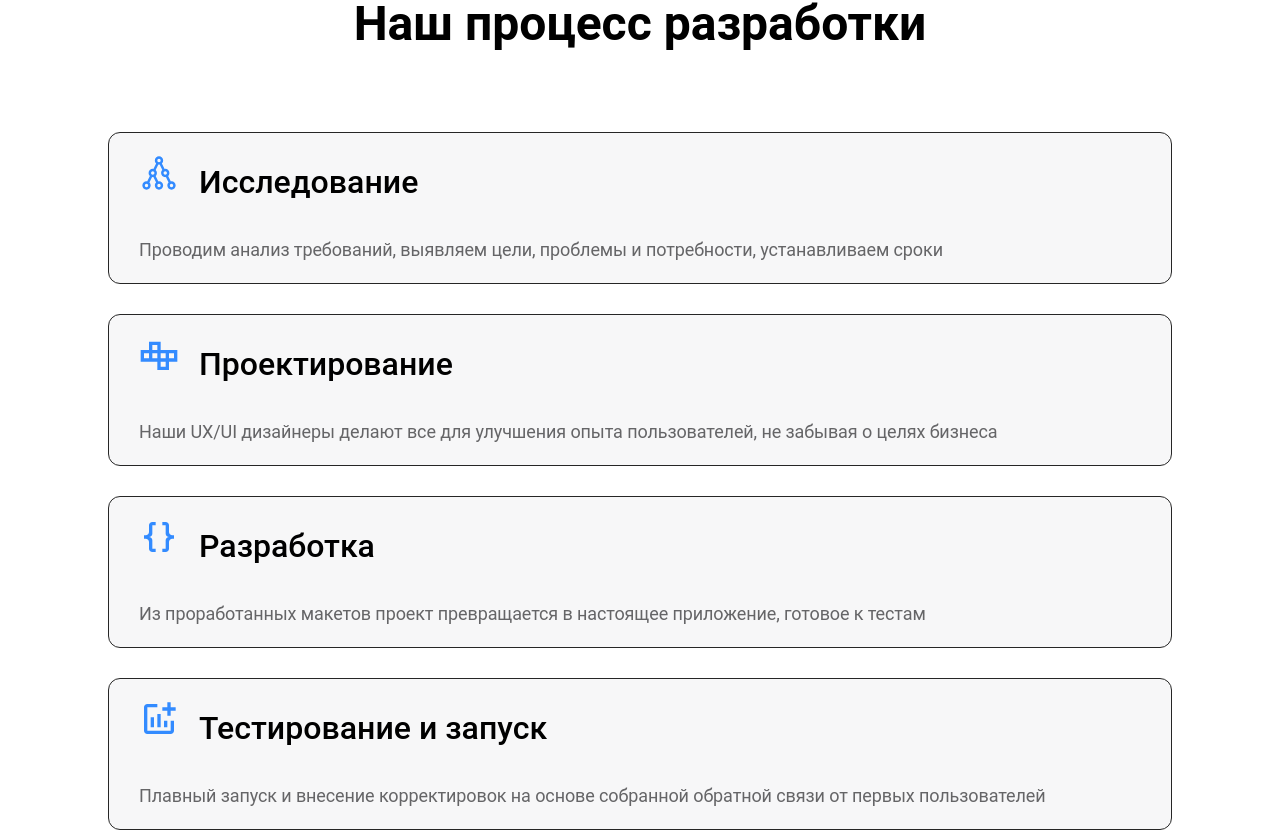
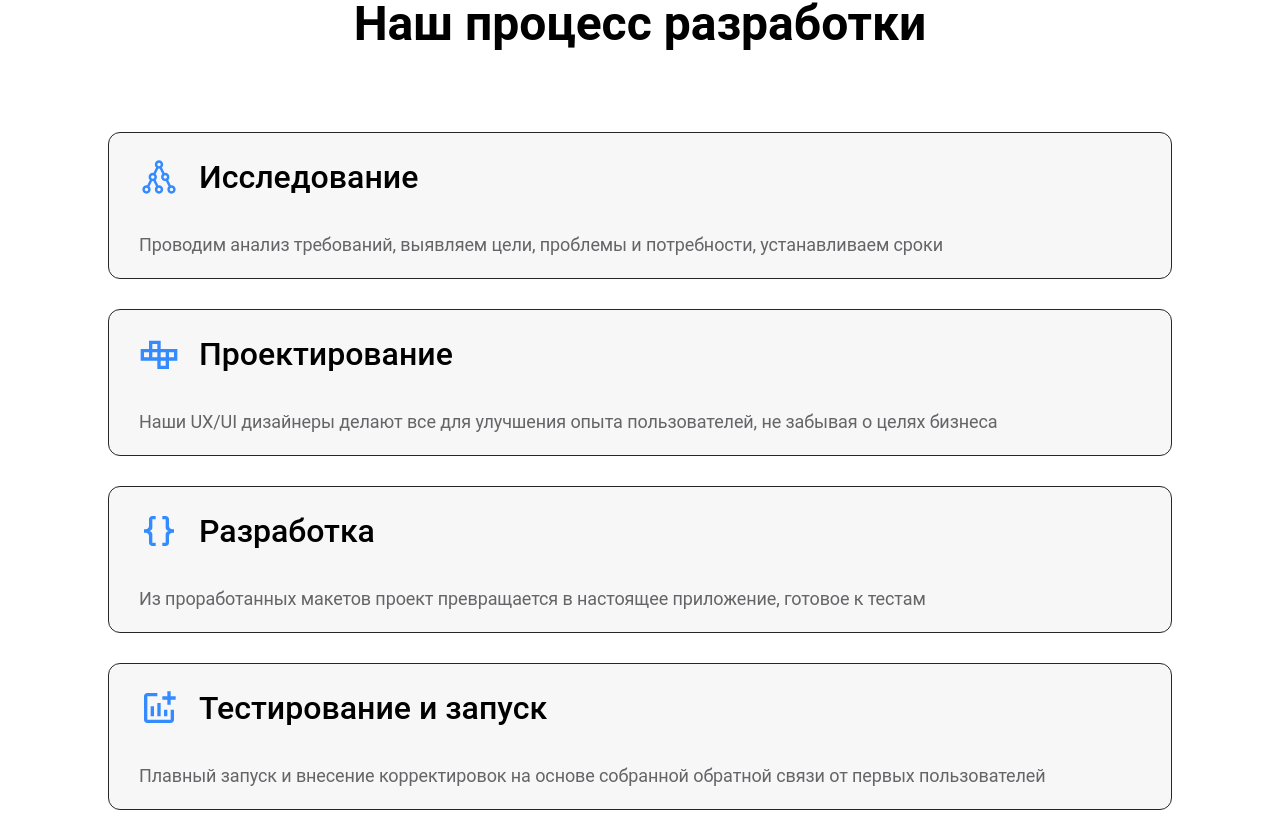
Before and after one commit to kulichkov21/finul, a React (Create React App) app: page / in a window 1280 px wide. Shown: the part 3321-4151 px from the top of the page. Built offline with nearby package versions, Linux system fonts and the light colour scheme.

Commit message:
new features

```diff
--- a/src/components/processes/Processes.tsx
+++ b/src/components/processes/Processes.tsx
@@ -1,6 +1,6 @@
 import React, {ReactElement} from 'react';
 import styles from './Processes.module.scss';
-import Process from "../shared/process/Process";
+import InfoCard from "../shared/info-card/InfoCard";
 import {allProcesses} from "./process.const";
 
 
@@ -11,7 +11,7 @@ const Processes: React.FC = (): ReactElement => {
             <h2 className={styles.header}>Наш процесс разработки</h2>
             <section className={styles['processes-info']}>
                 {
-                    allProcesses.map((process) => <Process header={process.header} caption={process.caption}/>)
+                    allProcesses.map((process) => <InfoCard header={process.header} caption={process.caption}/>)
                 }
             </section>
             </div>
--- a/src/components/shared/process/Process.module.scss
+++ b/src/components/shared/info-card/InfoCard.module.scss
@@ -2,7 +2,6 @@
 
 .container {
   width: calc((100% - 30px)/2);
-  min-height: 236px;
   padding: 50px;
   display: flex;
   border-radius: 12px;
@@ -27,6 +26,8 @@
 
 
     &__header {
+      display: flex;
+      align-items: center;
       font-family: 'Roboto';
       font-size: 32px;
       font-weight: 500;
--- a/src/components/shared/process/Process.tsx
+++ b/src/components/shared/info-card/InfoCard.tsx
@@ -1,5 +1,5 @@
 import React from "react";
-import styles from './Process.module.scss';
+import styles from './InfoCard.module.scss';
 import {ArgsType} from "../../../types/args.type";
 import graph from './../../../assets/img/graph.svg'
 import cube from './../../../assets/img/cube.svg'
@@ -14,7 +14,7 @@ const icons = new Map<string, string>([
     ['Тестирование и запуск', chart],
 ]);
 
-export default class Process extends React.Component<ArgsType, any> {
+export default class InfoCard extends React.Component<ArgsType, any> {
     render() {
         return (
             <article className={styles.container}>
```
